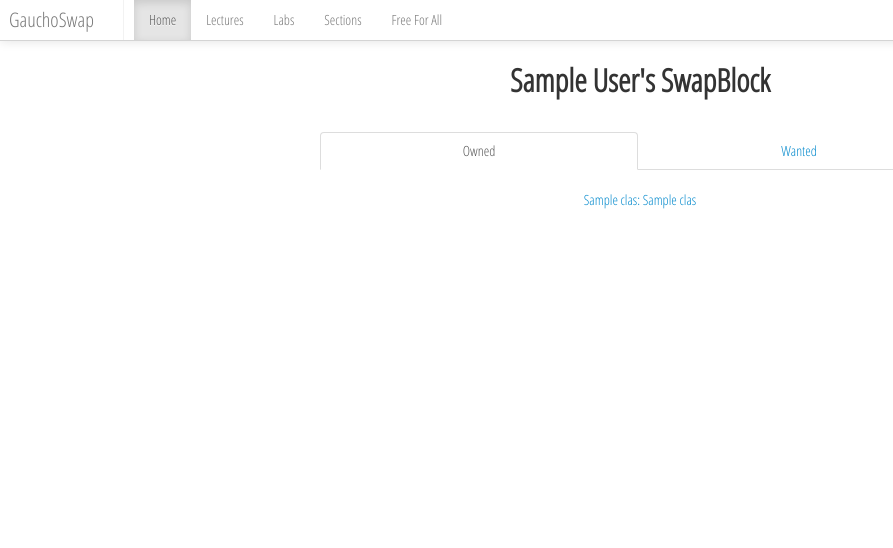
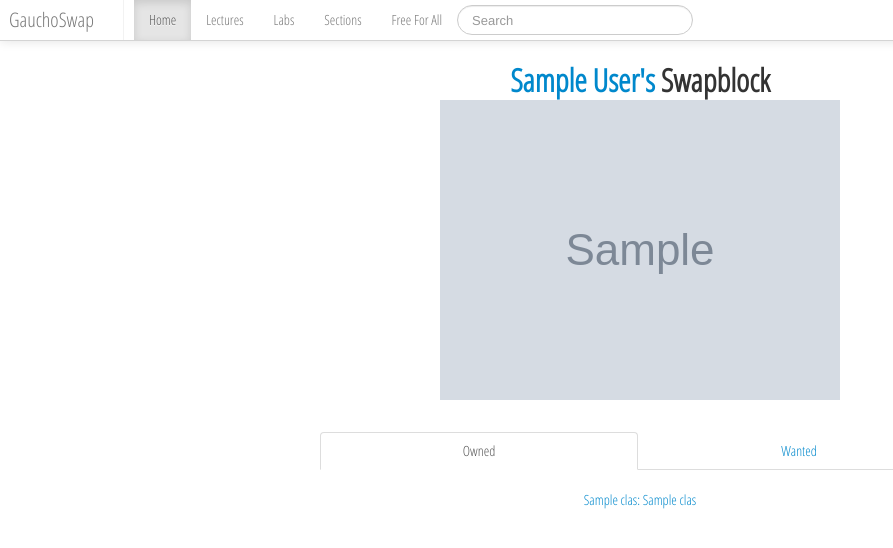
Before and after one commit to Roasbeef/GauchoSwap, a Flask app: template gauchoswap/templates/student.html in a window 1280 px wide. Shown: the top 548 px of the page, without its empty margins (0-893 px from the left). Run offline with Flask 2, Linux system fonts and the light colour scheme; tables that the repository leaves empty hold one stand-in row (values such as "Sample post"); the template is opened without the code that fills it: values that come from a table or form of the project are taken from there, most other values are stand-ins (such as "Sample title", 1, 10 or a date in 2020); grey boxes marked "Sample" are stand-in pictures; some libraries are stand-ins or nearby versions.

Commit message:
added pictures/links to FB on profile + search bar

```diff
--- a/gauchoswap/templates/base.html
+++ b/gauchoswap/templates/base.html
@@ -20,6 +20,11 @@
                     <li><a href="#">Labs</a></li>
                     <li><a href="#">Sections</a></li>
                     <li><a href="#">Free For All</a></li>
+
+		<form class="navbar-search pull-left">
+  		<input type="text" class="search-query" placeholder="Search">
+		</form>
+
                 </ul>
                 {% if session.get('fb_id') %}
                 <ul class="nav pull-right">
--- a/gauchoswap/templates/student.html
+++ b/gauchoswap/templates/student.html
@@ -7,9 +7,14 @@
     <div class="span12">
         <section class="profile-container">
             {% if own_profile %}
-                <h2 data-student-id="{{student.id}}" class="profile-title"> Your SwapBlock </h2>
+                <h2 data-student-id="{{student.id}}" class="profile-title"> Your SwapBlock
+	    <a href = "{{g.user.fb_profile_link}}"><img src="{{g.user.fb_picture_link}}"/></a>
+	    </h2>
             {% else %}
-                <h2 class="profile-title"> {{ student.name }}'s SwapBlock </h2>
+                <h2 class="profile-title">
+	     <a href = "{{student.fb_profile_link}}"> {{ student.name }}'s</a> Swapblock
+	     <a href = "{{student.fb_profile_link}}"><img src="{{student.fb_picture_link}}"/></a>
+	     </h2>
             {% endif %}
             <ul class="nav nav-tabs have-want-toggle">
                 <li class="active swapblock-tab"><a href="#owned" data-toggle="tab">Owned</a></li>
```
